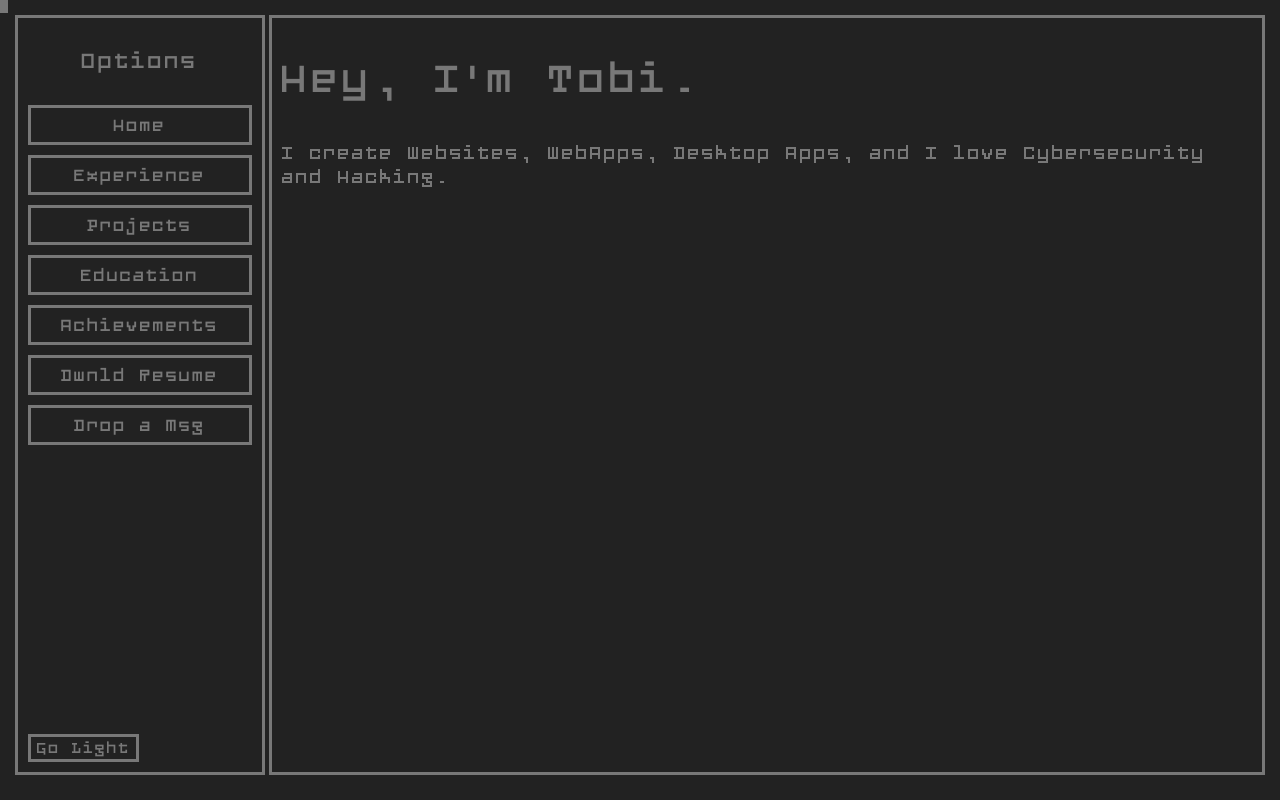
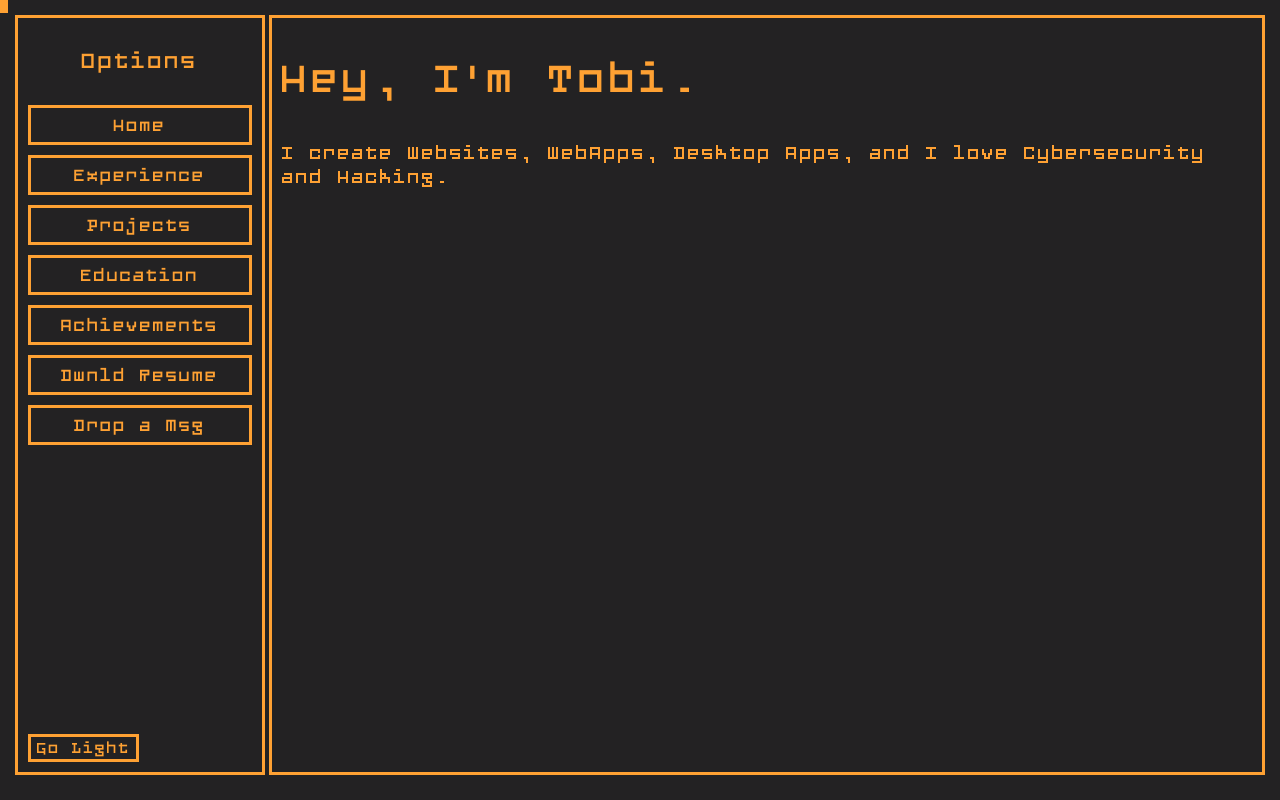
Before and after one commit to Tharunn03/Portfolio-site, a plain HTML site: page index.html in a window 1280 px wide. Both pictures are taken after a click on the button "Go Dark". Drawn offline with Linux system fonts and the light colour scheme.

Commit message:
made changes in theme

```diff
--- a/script.js
+++ b/script.js
@@ -1,18 +1,21 @@
 // --------------------------- THEME SWITCH ---------------------------
 const mainbody = document.getElementById('mainbody');
 const theme = document.getElementById("themebtn");
-const colorlight = "#787878";
-const colordark  = "#222";
+const bgcolor = "#eeefef";
+const textcolor  = "#454444";
+const textcolord = "#fea133";
+const bgcolord = "#232223";
+
 const circle = document.getElementById('cursor');
 
 function applyTheme() {
     if (theme.innerText === "Go Dark") {
-        document.documentElement.style.setProperty("--bgcolor", colordark);
-        document.documentElement.style.setProperty("--textcolor", colorlight);
+        document.documentElement.style.setProperty("--bgcolor", bgcolord);
+        document.documentElement.style.setProperty("--textcolor", textcolord);
         theme.innerText = "Go Light";
     } else {
-        document.documentElement.style.setProperty("--bgcolor", colorlight);
-        document.documentElement.style.setProperty("--textcolor", colordark);
+        document.documentElement.style.setProperty("--bgcolor", bgcolor);
+        document.documentElement.style.setProperty("--textcolor", textcolor);
         theme.innerText = "Go Dark";
     }
 }
@@ -46,8 +49,11 @@ function showPage(pageId) {
     });
 
     // Show selected page
+    // const btn = document.getElementsByClassName(optnbtn);
     const page = document.getElementById(pageId);
     page.style.display = "block";
+    // btn.style.bgcolor = textcolor;
+    // btn.style.textcolor = bgcolor;
 
     // Start typewriter on all .typed inside this page
     page.querySelectorAll(".typed").forEach(el => {
--- a/style.css
+++ b/style.css
@@ -2,10 +2,16 @@
   font-family: "aquarius";
   src:url("Fonts/aquarius.regular-mono.ttf") format(truetype);
 }
+@font-face {
+  font-family: 'departure';
+  src: url("Fonts/DepartureMono-Regular.otf") format(opentype);
+}
+
+
 :root
 {
-    --bgcolor: #787878;
-    --textcolor: #222;
+    --bgcolor: #eeefef;
+    --textcolor: #454444;
 }
 
 *
@@ -122,8 +128,8 @@ body::selection
     /* font-family: 'aquarius'; */
     border: 3px solid var(--textcolor);
     background-color: var(--bgcolor);
-    opacity: 0;
-    animation: blink-in forwards;
+    /* opacity: 0; */
+    /* animation: blink-in 1s forwards; */
 }
 #hme { animation-duration: 0.8s;}
 #exp { animation-duration: 0.7s;}
@@ -134,6 +140,7 @@ body::selection
 .optnbtn:active
 {
     transform: scale(0.95);
+    animation: blink-in 0.1s forwards;
 }
 .optnbtn:hover
 {
@@ -141,6 +148,11 @@ body::selection
     background-color: var(--textcolor);
     color: var(--bgcolor);
 }
+/* .optnbtn::after
+{
+    background-color: var(--textcolor);
+    color: var(--bgcolor);
+} */
 
 @keyframes blink-in {
     0% { opacity: 0; }
@@ -209,7 +221,7 @@ body::selection
     height: 100%;
 }
 
-
+/* -------------PROJECT TAB------------ */
 .project
 {
     display: flex;
@@ -220,7 +232,8 @@ body::selection
     border: 3px var(--textcolor);
     background: var(--bgcolor);
 }
-#pjt1, #pjt2, #pjt3
+/* #pjt1, #pjt2, #pjt3 */
+.pjtbox
 {
     display: flex;
     flex-direction: column;
@@ -231,16 +244,20 @@ body::selection
     height: 90%;
     border: 3px solid var(--textcolor);
 }
-.pjtbox
+/* .pjtbox
 {
     transition: transform 2 ease-in;
-}
+} */
 .pjtbox:hover
 {
-    transform: scale(1.1);
-    /* background-color: var(--textcolor);
-    color: var(--bgcolor); */
+    /* transform: scale(1.03); */
+    animation: scale 0.3s forwards;
 }
+@keyframes scale {
+    0% { scale: 1; }
+    100% { scale: 1.03; }
+}
+
 .imgclass
 {
     margin: 5%;
@@ -251,7 +268,6 @@ body::selection
 .tech
 {
     display: flex;
-    /* align-items: ; */
     justify-content: center;
     flex-direction: row;
     flex-wrap: wrap;
```
Also changed, not shown: Fonts/DepartureMono-1.500/DepartureMono-1.500/DepartureMono-Regular.otf (added), Fonts/DepartureMono-1.500/DepartureMono-1.500/DepartureMono-Regular.woff (added), Fonts/DepartureMono-1.500/DepartureMono-1.500/DepartureMono-Regular.woff2 (added), Fonts/DepartureMono-Regular.otf (added), Fonts/DepartureMono-Regular.woff (added), Fonts/DepartureMono-Regular.woff2 (added), 2 other files.
